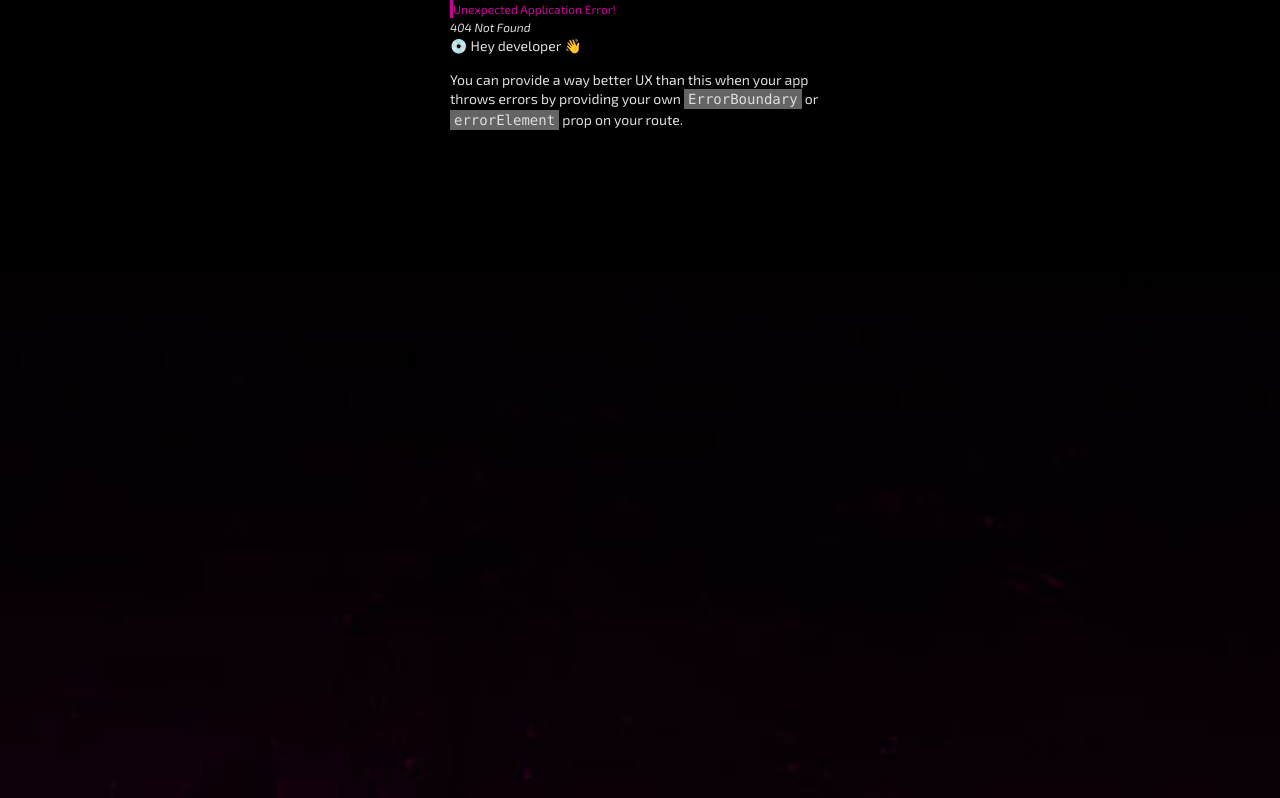
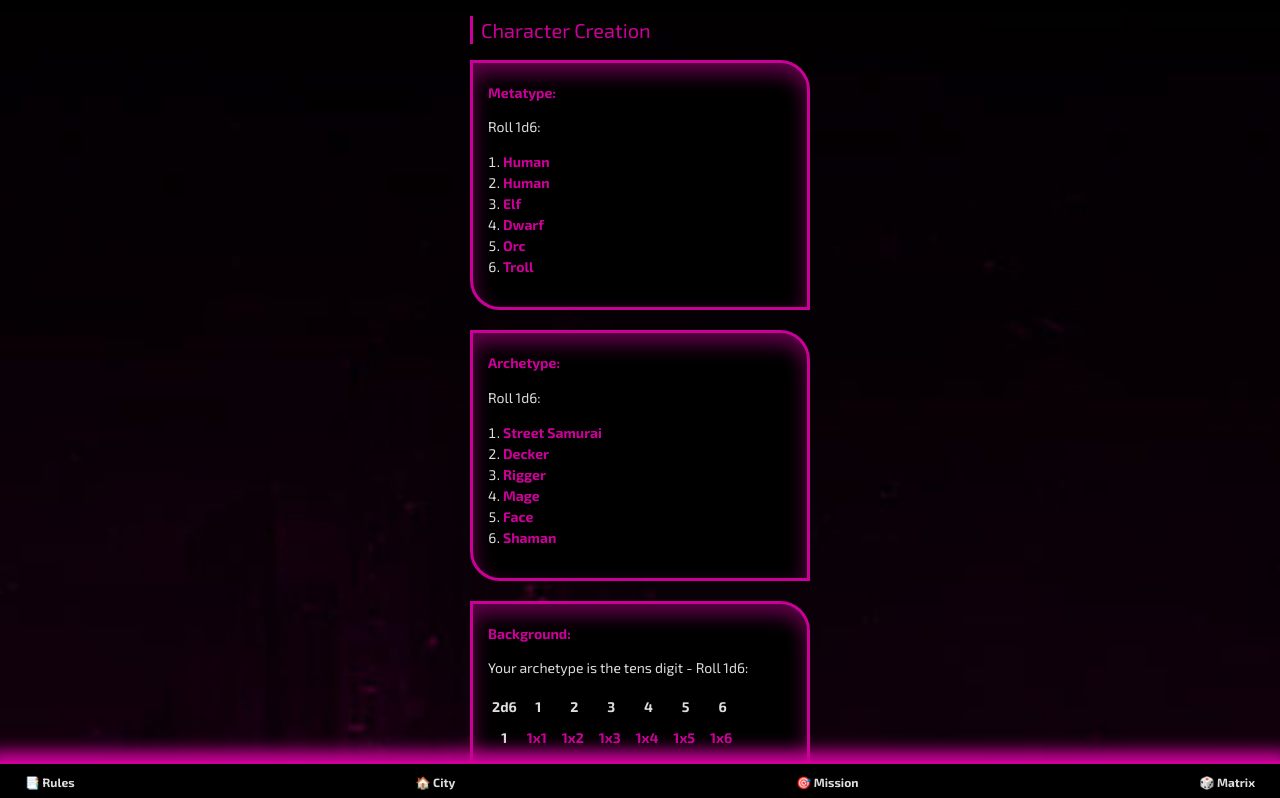
Before and after one commit to BroBuddy/shadowrun-neonhollow, a React (Vite) app: page /rule/character in a window 1280 px wide. Before the commit this address had no page. Shown: the top 798 px of the page. Built offline with nearby package versions, Linux system fonts and the light colour scheme.

Commit message:
created rules section

```diff
--- a/src/components/Booklet.tsx
+++ /dev/null
@@ -1,73 +0,0 @@
-import Select from 'react-select'
-import { useEffect, useMemo, useState } from 'react'
-import { useNavigate, useParams } from 'react-router-dom'
-import { TagItem, TagOption } from '@/lib/types'
-import { customStyles } from '@/lib/data'
-import { Data } from '@/data/data'
-
-const Booklet = () => {
-    const { tagId } = useParams()
-    const navigate = useNavigate()
-    const [_, setActiveTag] = useState<TagItem | null>(null)
-    const [selectedTag, setSelectedTag] = useState<TagOption | null>(null)
-
-    const groupedOptions = useMemo(
-        () => [
-            {
-                label: 'Data',
-                options: Data.map(({ content, ...item }) => item).map(
-                    ({ id, title }) => ({
-                        value: id,
-                        label: `${id}: ${title}`,
-                    })
-                ),
-            },
-        ],
-        [Data]
-    )
-
-    const allTags = useMemo(
-        () => Data.map(({ id, title }) => ({ id, title })),
-        [Data]
-    )
-
-    const setTagsBySelection = (tagId: string) => {
-        const activeTag = allTags.find((tag) => tag.id === tagId)
-
-        if (!activeTag) {
-            navigate('/R001')
-            return
-        }
-
-        setActiveTag(activeTag as TagItem)
-        setSelectedTag({
-            value: activeTag.id,
-            label: activeTag.title,
-        })
-    }
-
-    const handleChange = (selectedTag: any) => {
-        setTagsBySelection(selectedTag.value as string)
-        navigate(`/${selectedTag.value}`)
-    }
-
-    useEffect(() => {
-        if (tagId) {
-            setTagsBySelection(tagId as string)
-        }
-    }, [tagId])
-
-    return (
-        <>
-            <Select
-                value={selectedTag}
-                styles={customStyles}
-                isSearchable={true}
-                onChange={handleChange}
-                options={groupedOptions}
-            />
-        </>
-    )
-}
-
-export default Booklet
--- a/src/components/MatrixLink.tsx
+++ /dev/null
@@ -1,26 +0,0 @@
-import { Link } from 'react-router-dom'
-import { useEffect, useState } from 'react'
-
-const MatrixLink = ({ prefix, label }: { prefix: string; label: string }) => {
-    const [link, setLink] = useState<string>('')
-
-    const generateNumber = () => {
-        return Math.floor(Math.random() * 6) + 2
-    }
-
-    const generateLink = () => {
-        setLink(prefix + generateNumber() + generateNumber())
-    }
-
-    useEffect(() => {
-        generateLink()
-    }, [])
-
-    return (
-        <Link className="mt-2" to={`/${link}`} onClick={generateLink}>
-            {label}
-        </Link>
-    )
-}
-
-export default MatrixLink
--- a/src/components/MobileNav.tsx
+++ b/src/components/MobileNav.tsx
@@ -3,7 +3,7 @@ import { Link } from 'react-router-dom'
 const MobileNav = () => {
     return (
         <section className="mobile-nav">
-            <Link to="/rules">
+            <Link to="/rule">
                 <span className="text-xs">📑 Rules</span>
             </Link>
 
--- a/src/data/rules.ts
+++ b/src/data/rules.ts
@@ -20,7 +20,7 @@ export const Rules = [
                 </li>
                 <li>End of the Day:
                     <ul>
-                        <li>Roll on the <strong>Event Matrix</strong> R401</li>
+                        <li>Roll on the <strong>Event Matrix</strong></li>
                         <li>Increase <strong>Day Counter</strong> by +1</li>
                         <li>Reset <strong>Hours</strong> to 0</li>
                     </ul>
@@ -90,7 +90,7 @@ export const Rules = [
         id: 'R009',
         title: 'Intel Mechanic',
         content: `<p>Intel ranges from 0 to 6 and cannot exceed these limits.</p>
-            <p>You'll need Intel to fund missions from <strong>Mr. Johnson</strong> to bring down the MegaCorp (R110).</p>
+            <p>You'll need Intel to fund missions from <strong>Mr. Johnson</strong> to bring down the MegaCorp.</p>
             <p><strong>Service Providers:</strong></p>
             <ol>
                 <li>NeuralNexus</li>
--- a/src/feature/character/CharacterRouter.tsx
+++ /dev/null
@@ -1,15 +0,0 @@
-import Character from './Character'
-
-const CharacterRouter = [
-    {
-        path: '/character',
-        children: [
-            {
-                index: true,
-                element: <Character />,
-            },
-        ],
-    },
-]
-
-export default CharacterRouter
--- /dev/null
+++ b/src/feature/rule/RuleRouter.tsx
@@ -0,0 +1,25 @@
+import Character from './pages/Character'
+import Rule from './pages/Rule'
+import RuleDetail from './pages/RuleDetail'
+
+const RuleRouter = [
+    {
+        path: '/rule',
+        children: [
+            {
+                index: true,
+                element: <Rule />,
+            },
+            {
+                path: 'character',
+                element: <Character />,
+            },
+            {
+                path: ':ruleId',
+                element: <RuleDetail />,
+            },
+        ],
+    },
+]
+
+export default RuleRouter
--- a/src/feature/character/Character.tsx
+++ b/src/feature/rule/pages/Character.tsx
@@ -16,22 +16,22 @@ function Character() {
                 <p>Roll 1d6:</p>
                 <ol>
                     <li>
-                        <Link to="/R021">Human</Link>
+                        <Link to="/rule/R021">Human</Link>
                     </li>
                     <li>
-                        <Link to="/R021">Human</Link>
+                        <Link to="/rule/R021">Human</Link>
                     </li>
                     <li>
-                        <Link to="/R022">Elf</Link>
+                        <Link to="/rule/R022">Elf</Link>
                     </li>
                     <li>
-                        <Link to="/R023">Dwarf</Link>
+                        <Link to="/rule/R023">Dwarf</Link>
                     </li>
                     <li>
-                        <Link to="/R024">Orc</Link>
+                        <Link to="/rule/R024">Orc</Link>
                     </li>
                     <li>
-                        <Link to="/R025">Troll</Link>
+                        <Link to="/rule/R025">Troll</Link>
                     </li>
                 </ol>
             </Card>
@@ -42,22 +42,22 @@ function Character() {
                 <p>Roll 1d6:</p>
                 <ol>
                     <li>
-                        <Link to="/R031">Street Samurai</Link>
+                        <Link to="/rule/R031">Street Samurai</Link>
                     </li>
                     <li>
-                        <Link to="/R032">Decker</Link>
+                        <Link to="/rule/R032">Decker</Link>
                     </li>
                     <li>
-                        <Link to="/R033">Rigger</Link>
+                        <Link to="/rule/R033">Rigger</Link>
                     </li>
                     <li>
-                        <Link to="/R034">Mage</Link>
+                        <Link to="/rule/R034">Mage</Link>
                     </li>
                     <li>
-                        <Link to="/R035">Face</Link>
+                        <Link to="/rule/R035">Face</Link>
                     </li>
                     <li>
-                        <Link to="/R036">Shaman</Link>
+                        <Link to="/rule/R036">Shaman</Link>
                     </li>
                 </ol>
             </Card>
@@ -87,7 +87,7 @@ function Character() {
                                         key={`cell-${rowIndex + 1}-${colIndex + 1}`}
                                     >
                                         <Link
-                                            to={`/R7${rowIndex + 1}${colIndex + 1}`}
+                                            to={`/rule/R7${rowIndex + 1}${colIndex + 1}`}
                                         >
                                             {rowIndex + 1}x{colIndex + 1}
                                         </Link>
@@ -169,22 +169,22 @@ function Character() {
                 <p>Each archetype has its own name pool:</p>
                 <ul>
                     <li>
-                        <Link to="/R041">Street Samurai</Link>
+                        <Link to="/rule/R041">Street Samurai</Link>
                     </li>
                     <li>
-                        <Link to="/R042">Decker</Link>
+                        <Link to="/rule/R042">Decker</Link>
                     </li>
                     <li>
-                        <Link to="/R043">Rigger</Link>
+                        <Link to="/rule/R043">Rigger</Link>
                     </li>
                     <li>
-                        <Link to="/R044">Mage</Link>
+                        <Link to="/rule/R044">Mage</Link>
                     </li>
                     <li>
-                        <Link to="/R045">Face</Link>
+                        <Link to="/rule/R045">Face</Link>
                     </li>
                     <li>
-                        <Link to="/R046">Shaman</Link>
+                        <Link to="/rule/R046">Shaman</Link>
                     </li>
                 </ul>
             </Card>
--- a/src/pages/Rules.tsx
+++ b/src/feature/rule/pages/Rule.tsx
@@ -1,8 +1,8 @@
 import { Link } from 'react-router-dom'
-import Card from '../components/Card'
+import Card from '../../../components/Card'
 import Headline from '@/components/Headline'
 
-const Rules = () => {
+const Rule = () => {
     return (
         <>
             <Headline>Rules</Headline>
@@ -16,31 +16,31 @@ const Rules = () => {
                 </p>
                 <ul>
                     <li>
-                        <Link to="/R003">Time</Link>
+                        <Link to="/rule/R003">Time</Link>
                     </li>
                     <li>
-                        <Link to="/R004">Nuyen</Link>
+                        <Link to="/rule/R004">Nuyen</Link>
                     </li>
                     <li>
-                        <Link to="/R005">Health</Link>
+                        <Link to="/rule/R005">Health</Link>
                     </li>
                     <li>
-                        <Link to="/R006">Energy</Link>
+                        <Link to="/rule/R006">Energy</Link>
                     </li>
                     <li>
-                        <Link to="/R007">Reputation</Link>
+                        <Link to="/rule/R007">Reputation</Link>
                     </li>
                     <li>
-                        <Link to="/R008">Heat</Link>
+                        <Link to="/rule/R008">Heat</Link>
                     </li>
                     <li>
-                        <Link to="/R009">Intel</Link>
+                        <Link to="/rule/R009">Intel</Link>
                     </li>
                     <li>
-                        <Link to="/R010">Dice</Link>
+                        <Link to="/rule/R010">Dice</Link>
                     </li>
                     <li>
-                        <Link to="/R011">Matrix</Link>
+                        <Link to="/rule/R011">Matrix</Link>
                     </li>
                     <li>
                         <Link to="/resource">Resources</Link>
@@ -51,7 +51,7 @@ const Rules = () => {
                 </p>
                 <ul>
                     <li>
-                        <Link to="/character">Character Creation</Link>
+                        <Link to="/rule/character">Character Creation</Link>
                     </li>
                 </ul>
             </Card>
@@ -59,4 +59,4 @@ const Rules = () => {
     )
 }
 
-export default Rules
+export default Rule
--- a/src/components/TagContent.tsx
+++ b/src/feature/rule/pages/RuleDetail.tsx
@@ -2,23 +2,23 @@ import { useParams } from 'react-router-dom'
 import { useEffect, useMemo, useState } from 'react'
 import { makeUrlsClickable } from '@/lib/helper'
 import { TagItem } from '@/lib/types'
-import Card from './Card'
 import { Data } from '@/data/data'
-import Headline from './Headline'
+import Card from '@/components/Card'
+import Headline from '@/components/Headline'
 
-const TagContent = () => {
-    const { tagId } = useParams()
+const RuleDetail = () => {
+    const { ruleId } = useParams()
     const [activeTag, setActiveTag] = useState<TagItem | null>(null)
     const transformedContent = useMemo(() => {
         return activeTag?.content ? makeUrlsClickable(activeTag.content) : null
     }, [activeTag?.content])
 
     useEffect(() => {
-        if (!tagId) return
+        if (!ruleId) return
 
-        const findTag = Data.find((item: TagItem) => item.id === tagId)
+        const findTag = Data.find((item: TagItem) => item.id === ruleId)
         setActiveTag((findTag as TagItem) ?? null)
-    }, [tagId])
+    }, [ruleId])
 
     if (!activeTag) return null
 
@@ -32,4 +32,4 @@ const TagContent = () => {
     )
 }
 
-export default TagContent
+export default RuleDetail
--- a/src/main.tsx
+++ b/src/main.tsx
@@ -4,13 +4,11 @@ import { createBrowserRouter, RouterProvider } from 'react-router-dom'
 import App from './App.tsx'
 import MissionRouter from './feature/mission/MissionRouter.tsx'
 import CityRouter from './feature/city/CityRouter.tsx'
-import CharacterRouter from './feature/character/CharacterRouter.tsx'
 import ResourceRouter from './feature/resource/ResourceRouter.tsx'
+import RuleRouter from './feature/rule/RuleRouter.tsx'
 
 const Welcome = React.lazy(() => import('./pages/Welcome'))
-const Rules = React.lazy(() => import('./pages/Rules'))
 const Matrix = React.lazy(() => import('./pages/Matrix'))
-const TagContent = React.lazy(() => import('./components/TagContent'))
 
 const router = createBrowserRouter([
     {
@@ -21,19 +19,11 @@ const router = createBrowserRouter([
                 element: <Welcome />,
             },
             {
-                path: '/rules',
-                element: <Rules />,
-            },
-            {
                 path: '/matrix',
                 element: <Matrix />,
             },
-            {
-                path: '/:tagId',
-                element: <TagContent />,
-            },
+            ...RuleRouter,
             ...ResourceRouter,
-            ...CharacterRouter,
             ...CityRouter,
             ...MissionRouter,
         ],
--- a/src/pages/Matrix.tsx
+++ b/src/pages/Matrix.tsx
@@ -42,20 +42,23 @@ function Matrix() {
                         </tr>
                     </thead>
                     <tbody>
-                        {Array.from({ length: rows }, (_, rowIndex) => (
+                        {Array.from({ length: rows }, (_, rowIndex: number) => (
                             <tr key={`row-${rowIndex + 1}`}>
                                 <th>{rowIndex + 1}</th>
-                                {Array.from({ length: cols }, (_, colIndex) => (
+                                {Array.from(
+                                    { length: cols },
+                                    (_, colIndex: number) => (
                                         <td
                                             key={`cell-${rowIndex + 1}-${colIndex + 1}`}
                                         >
                                             <Link
-                                            to={`/R4${rowIndex + 1}${colIndex + 1}`}
+                                                to={`/rule/R4${rowIndex + 1}${colIndex + 1}`}
                                             >
                                                 {rowIndex + 1}x{colIndex + 1}
                                             </Link>
                                         </td>
-                                ))}
+                                    )
+                                )}
                             </tr>
                         ))}
                     </tbody>
@@ -79,20 +82,23 @@ function Matrix() {
                         </tr>
                     </thead>
                     <tbody>
-                        {Array.from({ length: rows }, (_, rowIndex) => (
+                        {Array.from({ length: rows }, (_, rowIndex: number) => (
                             <tr key={`row-${rowIndex + 1}`}>
                                 <th>{rowIndex + 1}</th>
-                                {Array.from({ length: cols }, (_, colIndex) => (
+                                {Array.from(
+                                    { length: cols },
+                                    (_, colIndex: number) => (
                                         <td
                                             key={`cell-${rowIndex + 1}-${colIndex + 1}`}
                                         >
                                             <Link
-                                            to={`/R5${rowIndex + 1}${colIndex + 1}`}
+                                                to={`/rule/R5${rowIndex + 1}${colIndex + 1}`}
                                             >
                                                 {rowIndex + 1}x{colIndex + 1}
                                             </Link>
                                         </td>
-                                ))}
+                                    )
+                                )}
                             </tr>
                         ))}
                     </tbody>
--- a/src/pages/Welcome.tsx
+++ b/src/pages/Welcome.tsx
@@ -26,8 +26,9 @@ function Welcome() {
                     their influence—district by district.
                 </p>
                 <p>
-                    This is your trial. Win it... and wake up.{' '}
-                    <Link to="/rules">Rules</Link>
+                    <Link to="/rule">
+                        This is your trial. Win it... and wake up.
+                    </Link>
                 </p>
             </Card>
         </>
```
Also changed, not shown: public/images/Background.jpg. Lines whose indentation alone changed are shown as unchanged.
